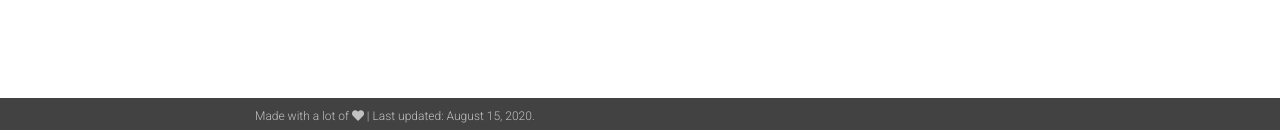
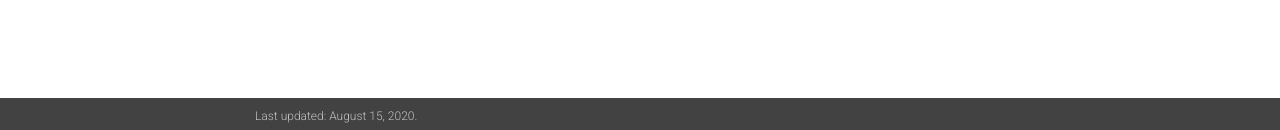
Before and after one commit to training-datalab/carlacisternas.com, a Jekyll site: the page built from _pages/about.md, in a window 1280 px wide. Shown: the part 767-897 px from the top of the page. Built offline with Jekyll 4.4.1, drawn with Linux system fonts in a browser that asks for light colours; nearby versions of some CDN libraries; a style sheet for code colours, icons or effects is not loaded.

Commit message:
Update _config.yml

```diff
--- a/_config.yml
+++ b/_config.yml
@@ -7,7 +7,6 @@ email: carla.cisternas@usach.cl
 description: > # this means to ignore newlines until "url:"
   A simple, whitespace theme for academics. Based on [*folio](https://github.com/bogoli/-folio) design.
 footer_text: >
-  Made with a lot of <i class="fas fa-heart"></i> |
 
 url: https://summertown-lab.github.io
 baseurl: /test
```
